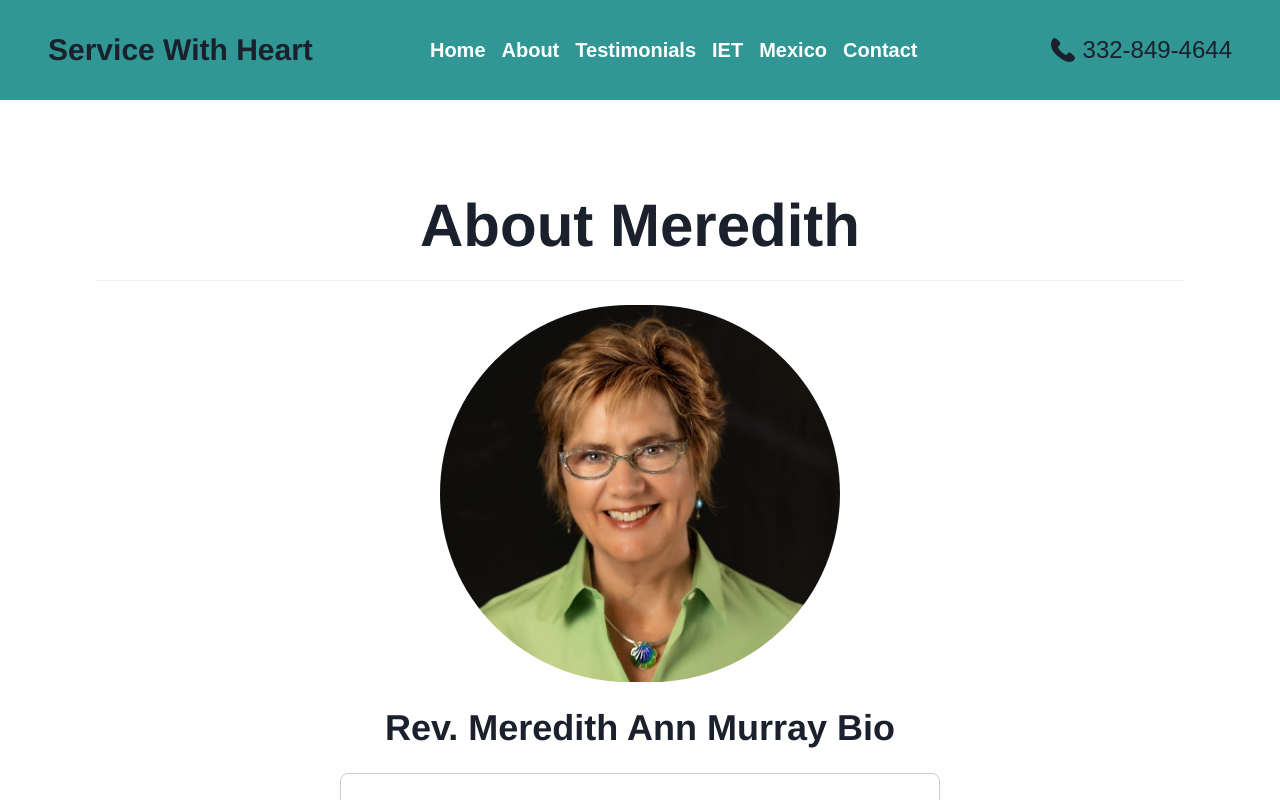
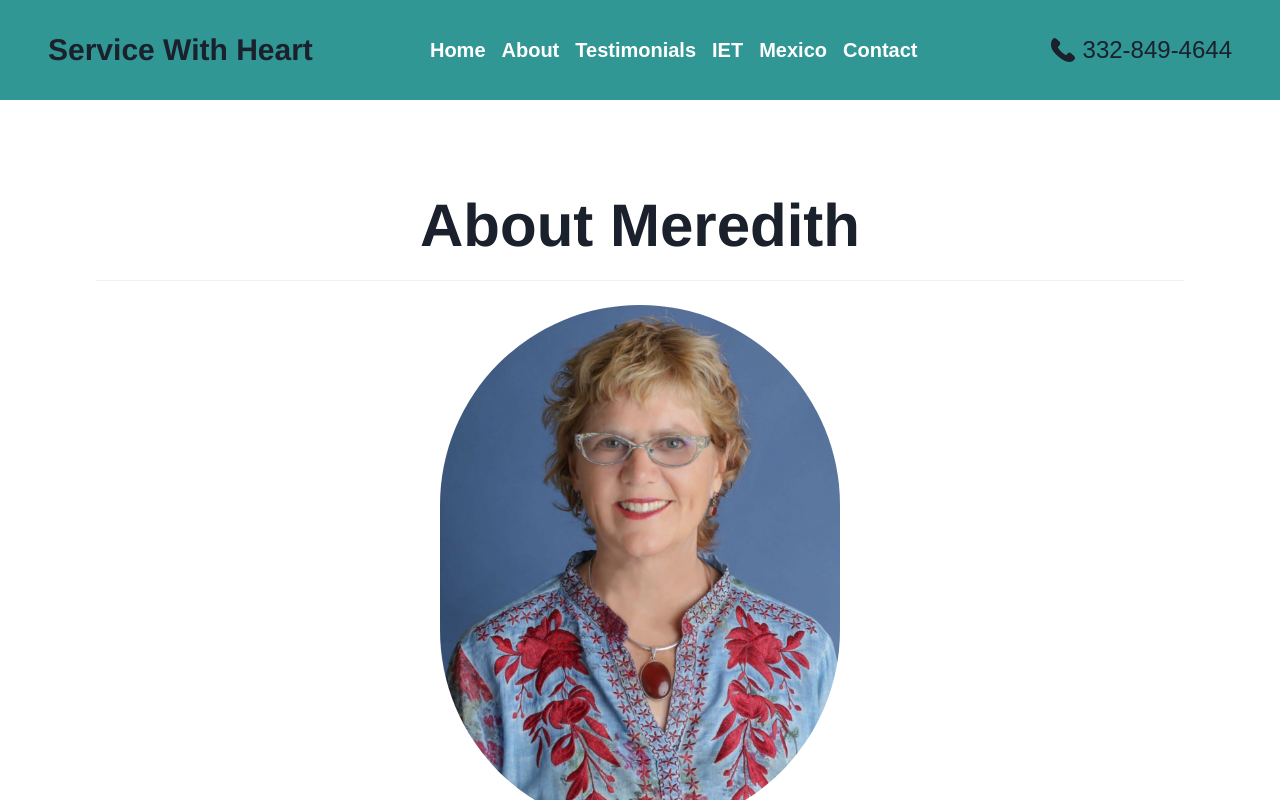
Before and after one commit to tmorse01/service-with-heart, a React (Vite) app: page /about in a window 1280 px wide. Shown: the top 800 px of the page. Built offline with nearby package versions, Linux system fonts and the light colour scheme.

Commit message:
Implement code changes to enhance functionality and improve performance

```diff
--- a/src/components/pages/About.jsx
+++ b/src/components/pages/About.jsx
@@ -19,7 +19,7 @@ const About = () => {
           objectPosition="center"
           borderRadius="full"
           width={{ base: "200px", md: "300px", lg: "400px" }}
-          src={"/MeredithHeadshot.jpg"}
+          src={"/MeredithHeadshot2.jpg"}
           alt="Headshot"
         />
         <Heading as="h3" size="xl">
```
Also changed, not shown: public/MeredithHeadshot2.jpg (added).
